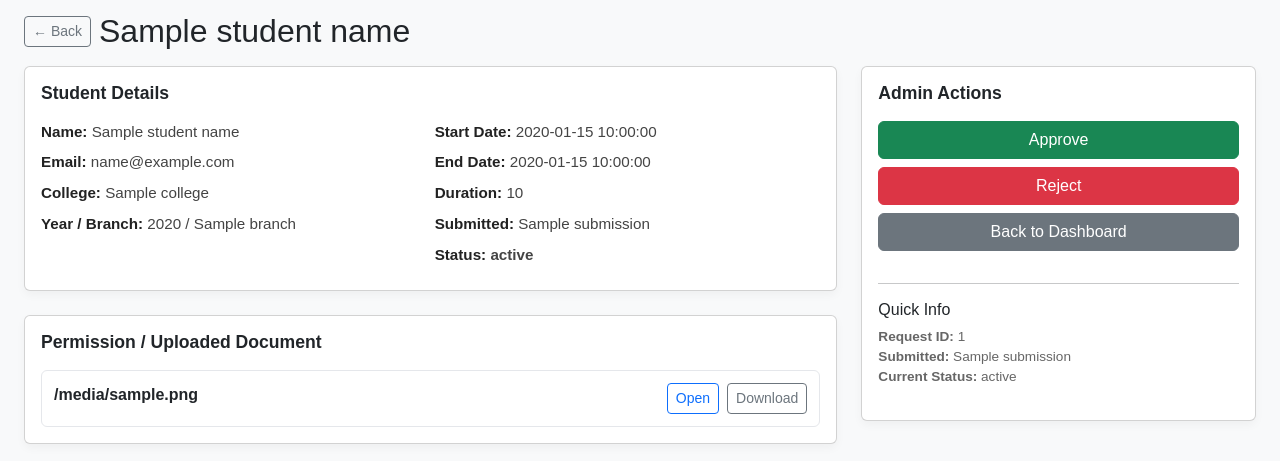
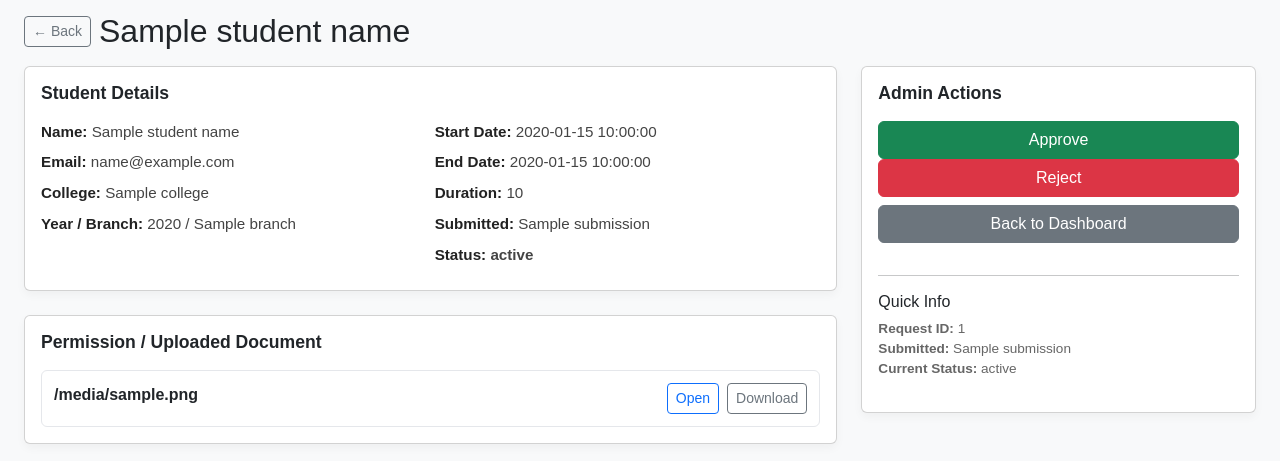
Before and after one commit to Kartik915d/JNPA-Internship-letter-Generator, a Flask app: template templates/view_request.html in a window 1280 px wide. Shown: the top 461 px of the page. Run offline with Flask 2, Linux system fonts and the light colour scheme; the template is opened without the code that fills it: most values are stand-ins (such as "Sample title", 1, 10 or a date in 2020); parts of the project's set-up code (start-up, migrations or seed data) failed here and were passed over.

Commit message:
Update view_request.html

```diff
--- a/templates/view_request.html
+++ b/templates/view_request.html
@@ -335,7 +335,7 @@
         <div class="card-body">
           <h6 class="card-title">Admin Actions</h6>
 
-          <form method="post" action="{{ url_for('admin_approve', req_id=req_id) }}" class="mb-2">
+          <form method="post" action="{{ url_for('admin_approve', req_id=req_id) }}" class="d-inline">
             <button type="submit" class="btn btn-success w-100">Approve</button>
           </form>
 
```
